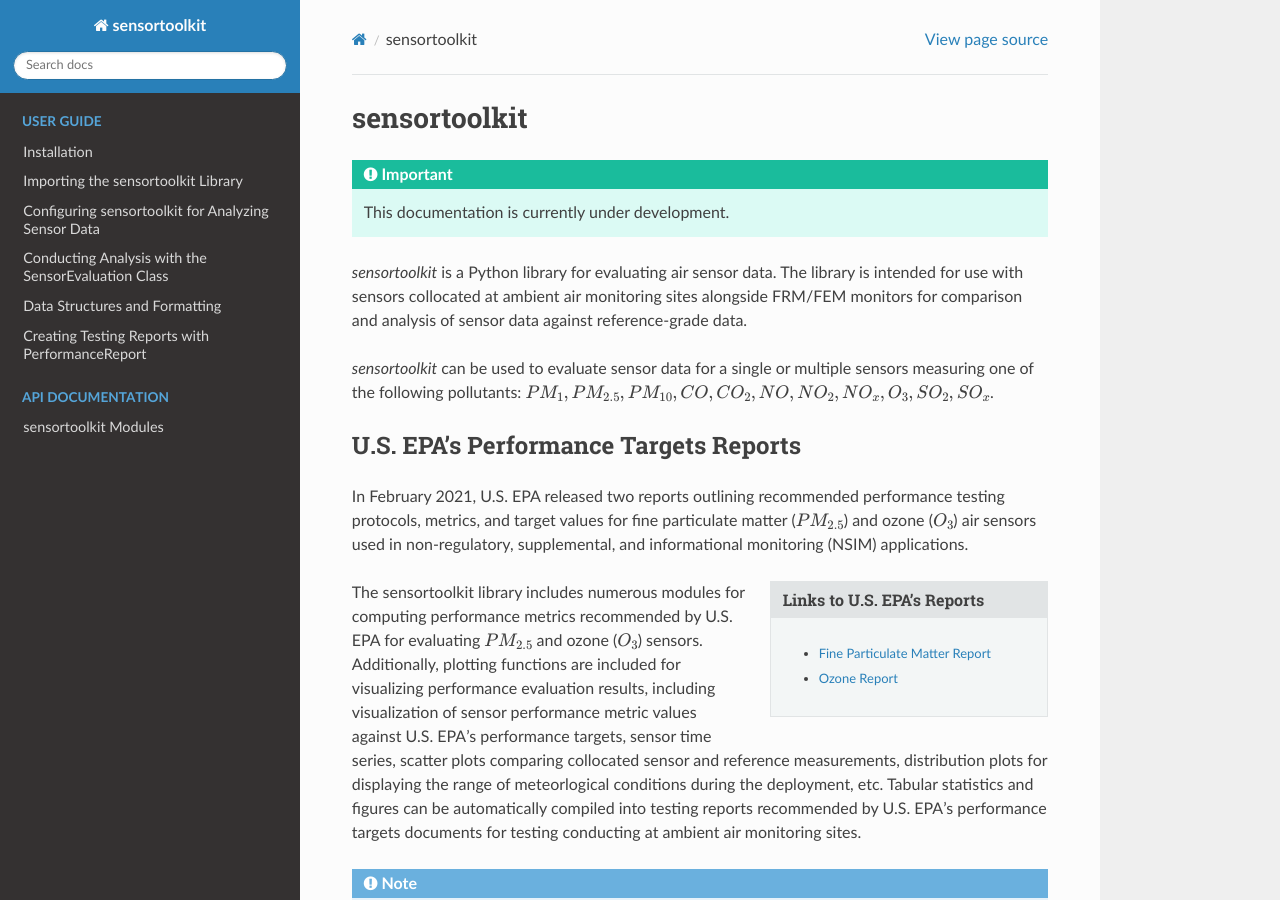
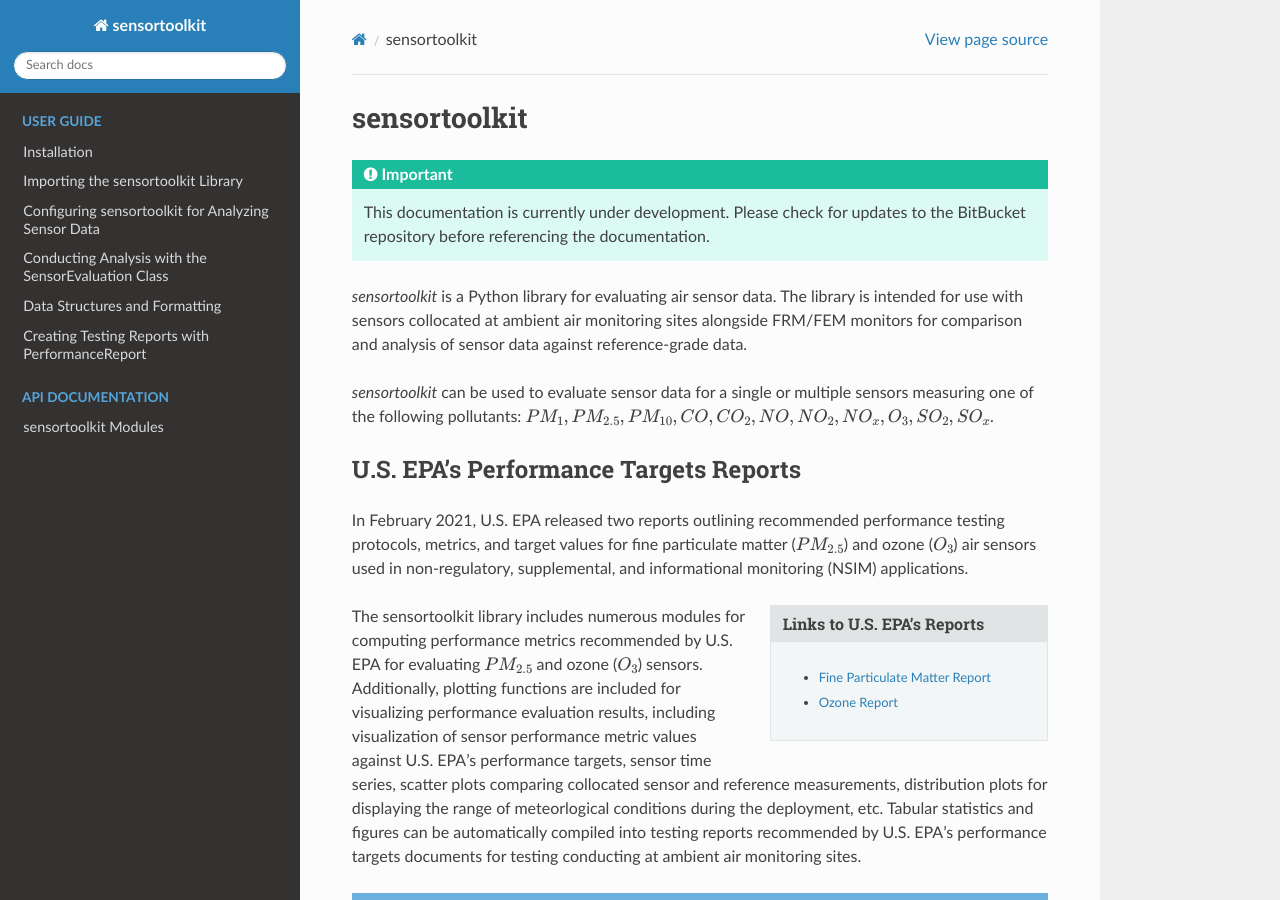
Before and after one commit to USEPA/sensortoolkit, a Sphinx documentation site: the page built from docs/source/index.rst, in a window 1280 px wide and 900 px high. Built offline with Sphinx 7.4.7 and the Read the Docs theme 2.0.0, drawn with Linux system fonts in a browser that asks for light colours.

Commit message:
Point users to BitBucket repository to check for updates.

```diff
--- a/docs/source/index.rst
+++ b/docs/source/index.rst
@@ -4,7 +4,8 @@ sensortoolkit
 
 .. important::
 
-    This documentation is currently under development.
+    This documentation is currently under development. Please check for
+    updates to the BitBucket repository before referencing the documentation.
 
 `sensortoolkit` is a Python library for evaluating air sensor data. The library
 is intended for use with sensors collocated at ambient air monitoring sites
```
